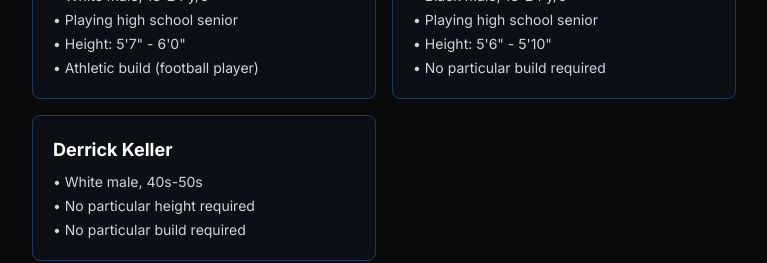
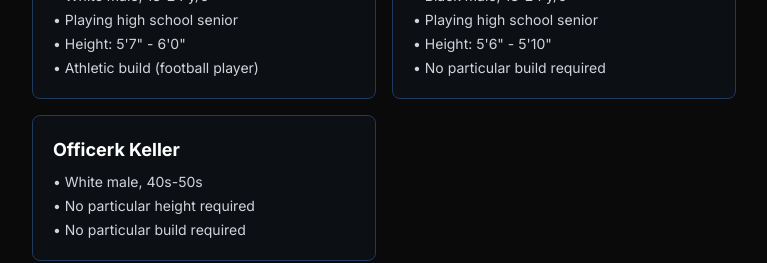
Before and after one commit to BenjaminBruton/ghostnotes, a Next.js app: page /casting in a window 1280 px wide. Shown: the part 780-1043 px from the top of the page, without its empty margins (256-1023 px from the left). Built offline with nearby package versions, Linux system fonts and the light colour scheme.

Commit message:
changed cast name

```diff
--- a/app/casting/page.tsx
+++ b/app/casting/page.tsx
@@ -133,9 +133,9 @@ export default function Casting() {
               </div>
             </div>
 
-            {/* Derrick Keller */}
+            {/* Officer Keller */}
             <div className="bg-primary-blue bg-opacity-10 p-5 rounded-lg border border-primary-blue">
-              <h4 className="text-lg font-bold text-white mb-2">Derrick Keller</h4>
+              <h4 className="text-lg font-bold text-white mb-2">Officerk Keller</h4>
               <div className="space-y-1 text-gray-300 text-sm">
                 <p>• White male, 40s-50s</p>
                 <p>• No particular height required</p>
```
